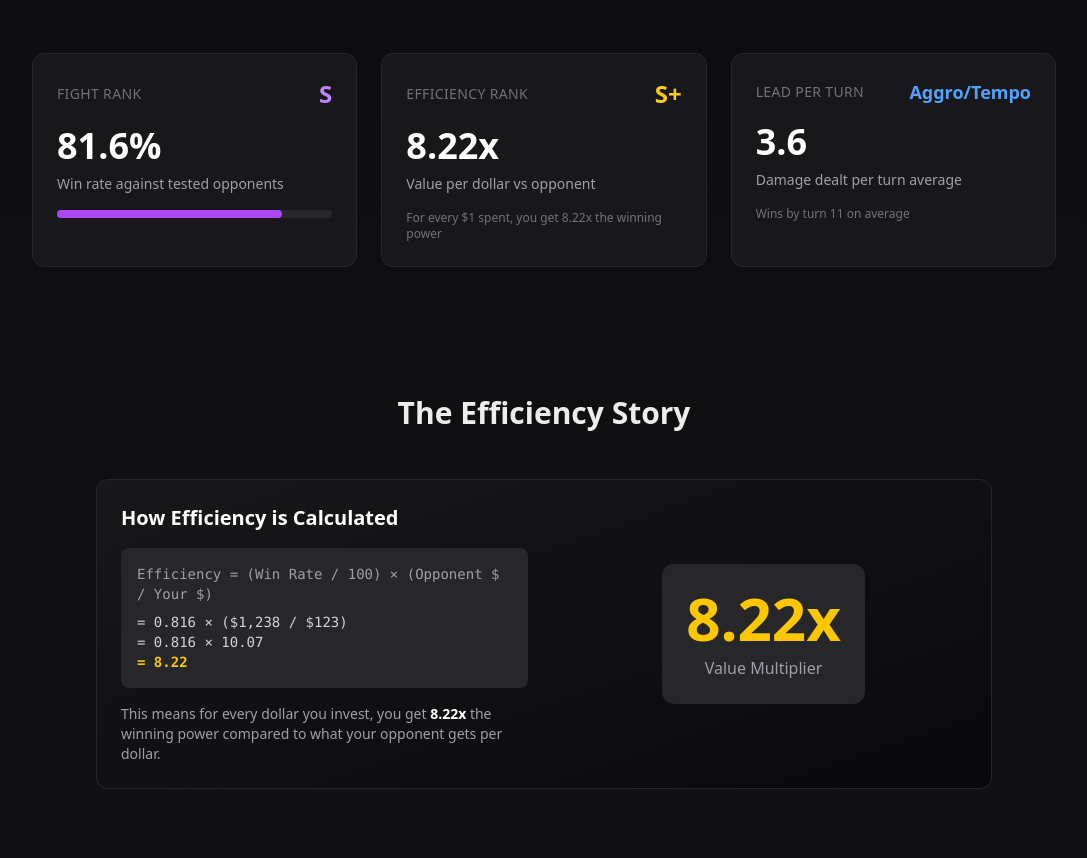
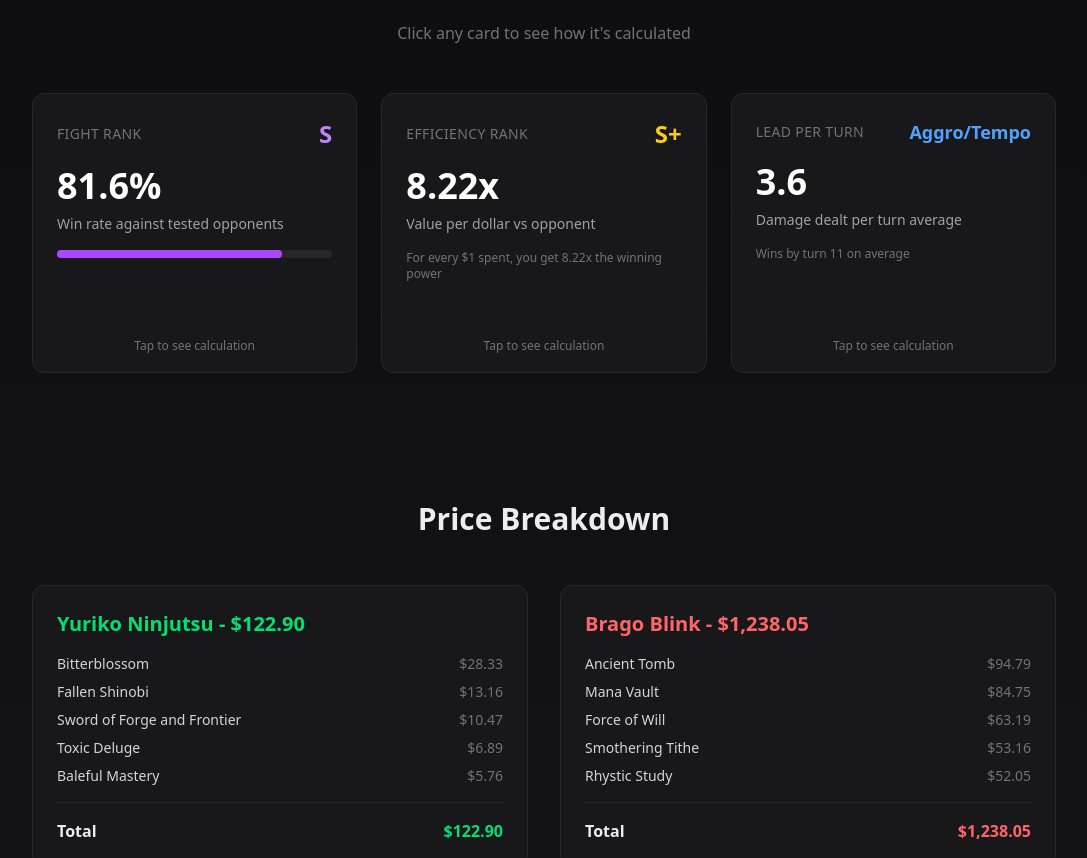
Before and after one commit to dual-sharks/manaball-presentation, a Next.js app: page / in a window 1280 px wide. Shown: the part 931-1789 px from the top of the page, without its empty margins (96-1183 px from the left). Built offline with nearby package versions, Linux system fonts and the light colour scheme.

Commit message:
Add flip card animations to ManaBall score cards
- Add FlipCard component with click-to-flip functionality
- Each metric card (Fight Rank, Efficiency, Lead Per Turn) now flips to reveal calculation details
- CSS 3D transform animation for smooth flip effect

```diff
--- a/src/app/globals.css
+++ b/src/app/globals.css
@@ -40,3 +40,33 @@ body {
 .tier-b {
   color: rgb(74 222 128);
 }
+
+/* Flip Card Animation */
+.flip-card {
+  perspective: 1000px;
+}
+
+.flip-card-inner {
+  position: relative;
+  width: 100%;
+  height: 100%;
+  transition: transform 0.6s;
+  transform-style: preserve-3d;
+}
+
+.flip-card-inner.flipped {
+  transform: rotateY(180deg);
+}
+
+.flip-card-front,
+.flip-card-back {
+  position: absolute;
+  width: 100%;
+  height: 100%;
+  backface-visibility: hidden;
+  -webkit-backface-visibility: hidden;
+}
+
+.flip-card-back {
+  transform: rotateY(180deg);
+}
--- a/src/app/page.tsx
+++ b/src/app/page.tsx
@@ -1,3 +1,39 @@
+'use client';
+
+import { useState } from 'react';
+
+function FlipCard({
+  front,
+  back
+}: {
+  front: React.ReactNode;
+  back: React.ReactNode;
+}) {
+  const [isFlipped, setIsFlipped] = useState(false);
+
+  return (
+    <div
+      className="flip-card cursor-pointer h-[280px]"
+      onClick={() => setIsFlipped(!isFlipped)}
+    >
+      <div className={`flip-card-inner ${isFlipped ? 'flipped' : ''}`}>
+        <div className="flip-card-front card">
+          {front}
+          <div className="absolute bottom-4 left-0 right-0 text-center">
+            <span className="text-xs text-zinc-500">Tap to see calculation</span>
+          </div>
+        </div>
+        <div className="flip-card-back card">
+          {back}
+          <div className="absolute bottom-4 left-0 right-0 text-center">
+            <span className="text-xs text-zinc-500">Tap to flip back</span>
+          </div>
+        </div>
+      </div>
+    </div>
+  );
+}
+
 export default function Home() {
   return (
     <main className="min-h-screen bg-gradient-to-b from-zinc-950 to-zinc-900">
@@ -40,13 +76,16 @@ export default function Home() {
         </div>
       </section>
 
-      {/* ManaBall Scores */}
+      {/* ManaBall Scores - Flip Cards */}
       <section className="container mx-auto px-4 py-16">
-        <h2 className="text-3xl font-bold text-center mb-12">ManaBall Scores</h2>
+        <h2 className="text-3xl font-bold text-center mb-4">ManaBall Scores</h2>
+        <p className="text-zinc-500 text-center mb-12">Click any card to see how it&apos;s calculated</p>
 
         <div className="grid md:grid-cols-3 gap-6 max-w-5xl mx-auto">
           {/* Fight Rank */}
-          <div className="card">
+          <FlipCard
+            front={
+              <>
                 <div className="flex items-center justify-between mb-4">
                   <span className="text-sm text-zinc-500 uppercase tracking-wide">Fight Rank</span>
                   <span className="text-2xl font-bold tier-s">S</span>
@@ -56,10 +95,30 @@ export default function Home() {
                 <div className="mt-4 bg-zinc-800 rounded-full h-2">
                   <div className="bg-purple-500 h-2 rounded-full" style={{ width: '81.6%' }}></div>
                 </div>
+              </>
+            }
+            back={
+              <>
+                <div className="text-sm text-zinc-500 uppercase tracking-wide mb-4">How Fight Rank Works</div>
+                <div className="bg-zinc-800 rounded-lg p-3 font-mono text-sm mb-4">
+                  <div className="text-zinc-400">Fight Rank = Wins / Total Games</div>
+                  <div className="text-zinc-300 mt-2">= 80 / 98</div>
+                  <div className="text-purple-400 font-bold text-lg">= 81.6%</div>
                 </div>
+                <div className="text-xs text-zinc-400 space-y-1">
+                  <div><span className="text-yellow-400">S+</span> = 85%+</div>
+                  <div><span className="text-purple-400">S</span> = 75-84% ← You</div>
+                  <div><span className="text-blue-400">A</span> = 65-74%</div>
+                  <div><span className="text-green-400">B</span> = 55-64%</div>
+                </div>
+              </>
+            }
+          />
 
           {/* Efficiency Rank */}
-          <div className="card border-yellow-500/50">
+          <FlipCard
+            front={
+              <>
                 <div className="flex items-center justify-between mb-4">
                   <span className="text-sm text-zinc-500 uppercase tracking-wide">Efficiency Rank</span>
                   <span className="text-2xl font-bold tier-s-plus">S+</span>
@@ -69,10 +128,29 @@ export default function Home() {
                 <div className="mt-4 text-xs text-zinc-500">
                   For every $1 spent, you get 8.22x the winning power
                 </div>
+              </>
+            }
+            back={
+              <>
+                <div className="text-sm text-zinc-500 uppercase tracking-wide mb-4">How Efficiency Works</div>
+                <div className="bg-zinc-800 rounded-lg p-3 font-mono text-sm mb-4">
+                  <div className="text-zinc-400 text-xs">Efficiency = (WinRate/100) × (Their$ / Your$)</div>
+                  <div className="text-zinc-300 mt-2">= 0.816 × ($1,238 / $123)</div>
+                  <div className="text-zinc-300">= 0.816 × 10.07</div>
+                  <div className="text-yellow-400 font-bold text-lg">= 8.22x</div>
                 </div>
+                <div className="text-xs text-zinc-400">
+                  <p>You&apos;re beating a deck that costs <span className="text-yellow-400">10x more</span>.</p>
+                  <p className="mt-1">Every $1 you spend delivers <span className="text-yellow-400">8.22x</span> the value.</p>
+                </div>
+              </>
+            }
+          />
 
           {/* Lead Per Turn */}
-          <div className="card">
+          <FlipCard
+            front={
+              <>
                 <div className="flex items-center justify-between mb-4">
                   <span className="text-sm text-zinc-500 uppercase tracking-wide">Lead Per Turn</span>
                   <span className="text-lg font-bold text-blue-400">Aggro/Tempo</span>
@@ -82,38 +160,25 @@ export default function Home() {
                 <div className="mt-4 text-xs text-zinc-500">
                   Wins by turn 11 on average
                 </div>
+              </>
+            }
+            back={
+              <>
+                <div className="text-sm text-zinc-500 uppercase tracking-wide mb-4">How LPT Works</div>
+                <div className="bg-zinc-800 rounded-lg p-3 font-mono text-sm mb-4">
+                  <div className="text-zinc-400">LPT = Starting Life / Avg Turns to Win</div>
+                  <div className="text-zinc-300 mt-2">= 40 / 11.1</div>
+                  <div className="text-blue-400 font-bold text-lg">= 3.6 dmg/turn</div>
                 </div>
+                <div className="text-xs text-zinc-400 space-y-1">
+                  <div><span className="text-red-400">4.0+</span> = Hyper Aggro</div>
+                  <div><span className="text-blue-400">3.0-3.9</span> = Aggro/Tempo ← You</div>
+                  <div><span className="text-green-400">2.0-2.9</span> = Midrange</div>
+                  <div><span className="text-zinc-400">1.0-1.9</span> = Control</div>
                 </div>
-      </section>
-
-      {/* Efficiency Explanation */}
-      <section className="container mx-auto px-4 py-16">
-        <div className="max-w-4xl mx-auto">
-          <h2 className="text-3xl font-bold text-center mb-12">The Efficiency Story</h2>
-
-          <div className="card bg-gradient-to-br from-zinc-900 to-zinc-950">
-            <div className="grid md:grid-cols-2 gap-8 items-center">
-              <div>
-                <h3 className="text-xl font-bold text-white mb-4">How Efficiency is Calculated</h3>
-                <div className="bg-zinc-800 rounded-lg p-4 font-mono text-sm mb-4">
-                  <div className="text-zinc-400">Efficiency = (Win Rate / 100) × (Opponent $ / Your $)</div>
-                  <div className="text-zinc-300 mt-2">= 0.816 × ($1,238 / $123)</div>
-                  <div className="text-zinc-300">= 0.816 × 10.07</div>
-                  <div className="text-yellow-400 font-bold">= 8.22</div>
-                </div>
-                <p className="text-zinc-400 text-sm">
-                  This means for every dollar you invest, you get <strong className="text-white">8.22x</strong> the
-                  winning power compared to what your opponent gets per dollar.
-                </p>
-              </div>
-              <div className="text-center">
-                <div className="inline-block bg-zinc-800 rounded-xl p-6">
-                  <div className="text-6xl font-bold text-yellow-400 mb-2">8.22x</div>
-                  <div className="text-zinc-400">Value Multiplier</div>
-                </div>
-              </div>
-            </div>
-          </div>
+              </>
+            }
+          />
         </div>
       </section>
 
```
Lines whose indentation alone changed are shown as unchanged.
